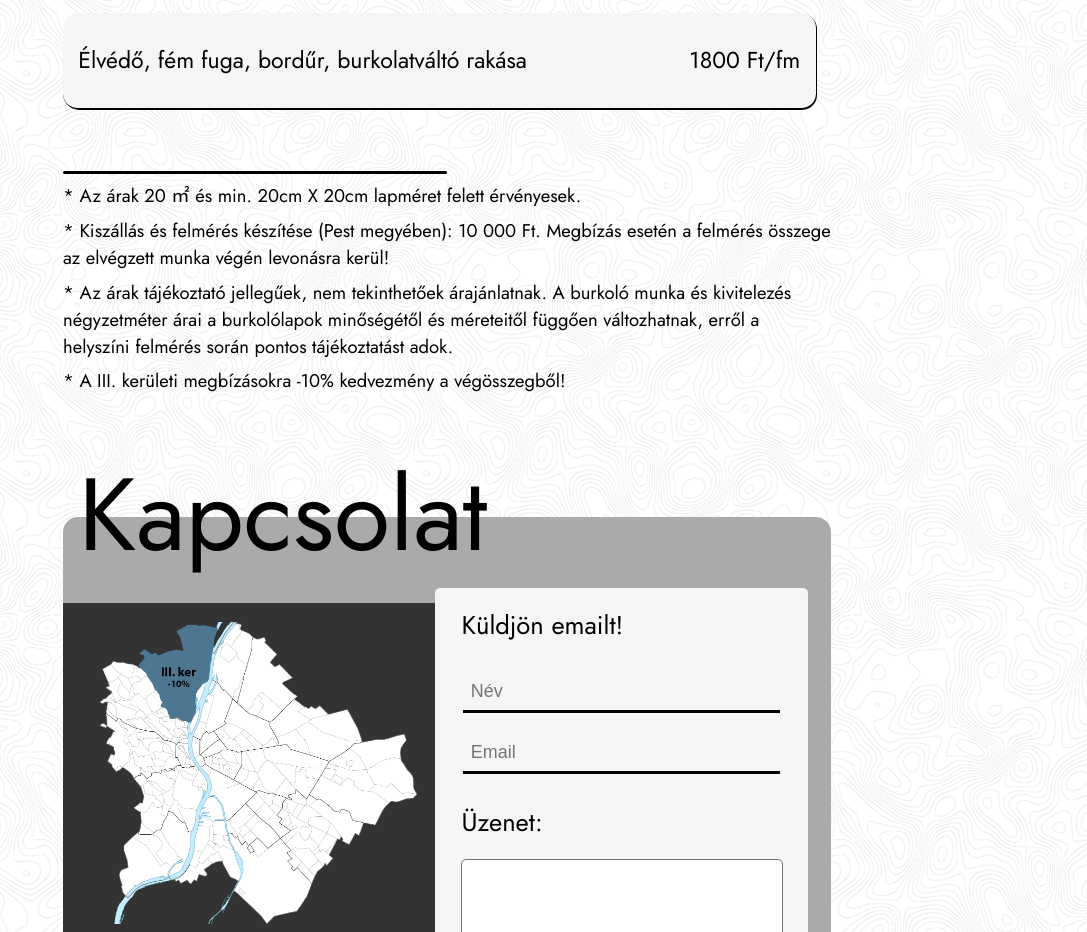
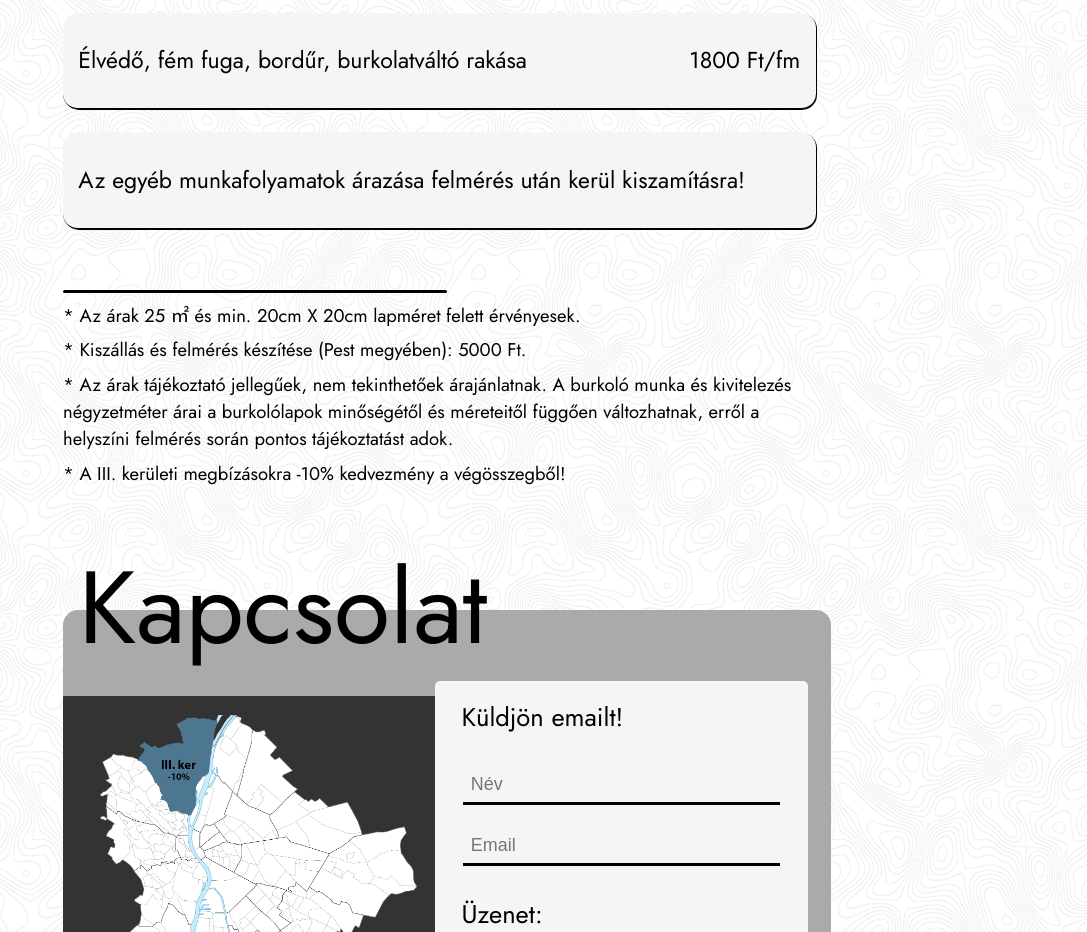
Before and after one commit to Fi11i/BurkolTech, a plain HTML site: page index.html in a window 1280 px wide. Shown: the part 3880-4812 px from the top of the page, without its empty margins (193-1280 px from the left). Drawn offline with Linux system fonts and the light colour scheme.

Commit message:
BurkolTech website v1.0

```diff
--- a/index.html
+++ b/index.html
@@ -351,12 +351,14 @@
                 <div>Élvédő, fém fuga, bordűr, burkolatváltó rakása</div>
                 <div>1800 Ft/fm</div>
             </div>
+            <div class="row">
+                <div>Az egyéb munkafolyamatok árazása felmérés után kerül kiszamításra!</div>
+            </div>
             <div class="line"></div>
             <div class="price-footer">
                 <ul>
-                    <li>* Az árak 20 &#13217 és min. 20cm X 20cm lapméret felett érvényesek.</li>
-                    <li>* Kiszállás és felmérés készítése (Pest megyében): 10 000 Ft. Megbízás esetén a felmérés összege
-                        az elvégzett munka végén levonásra kerül!</li>
+                    <li>* Az árak 25 &#13217 és min. 20cm X 20cm lapméret felett érvényesek.</li>
+                    <li>* Kiszállás és felmérés készítése (Pest megyében): 5000 Ft.</li>
                     <li>* Az árak tájékoztató jellegűek, nem tekinthetőek árajánlatnak. A burkoló munka és kivitelezés
                         négyzetméter
                         árai a burkolólapok minőségétől és méreteitől függően változhatnak, erről a helyszíni felmérés
```
